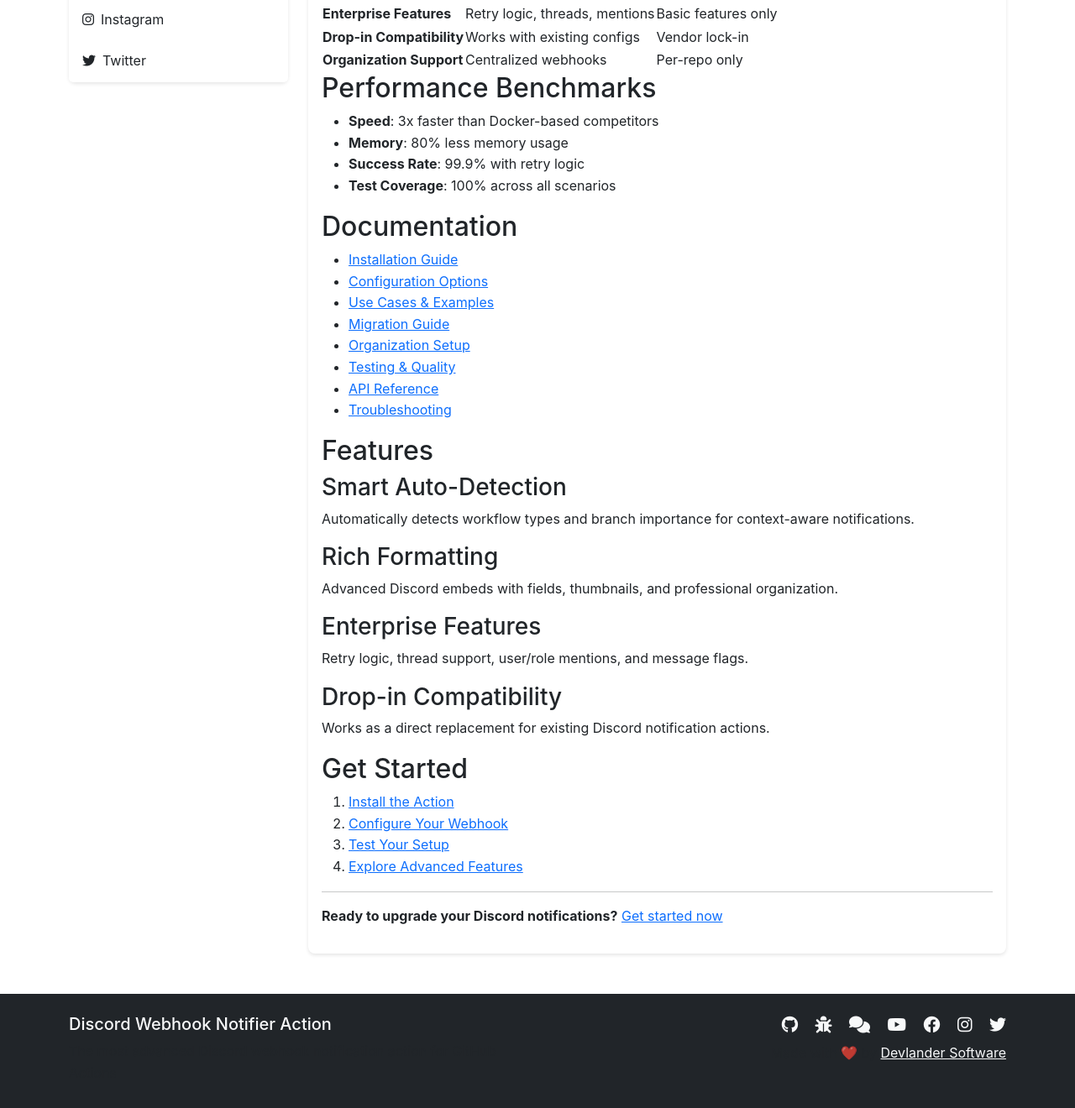
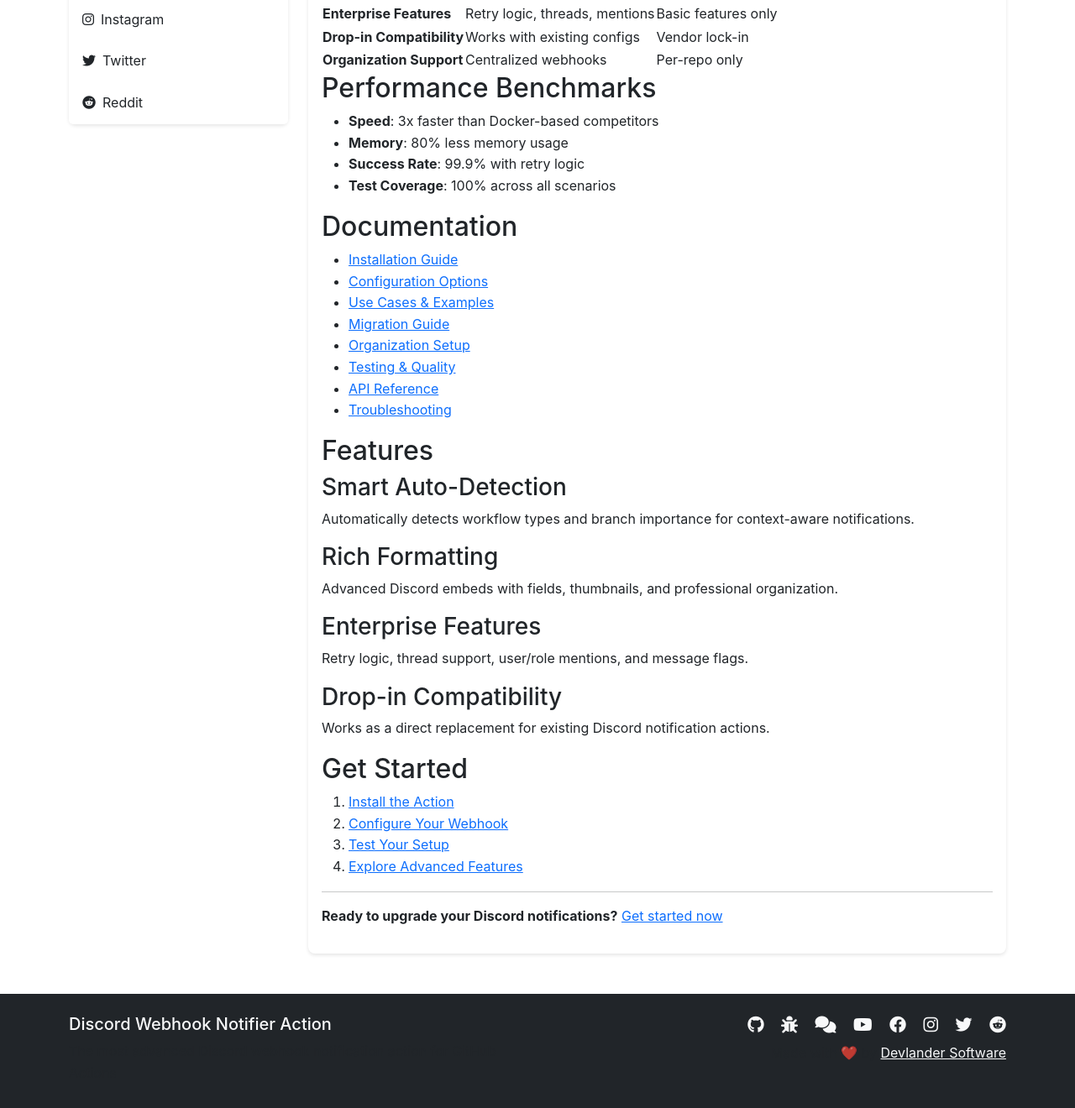
Before and after one commit to Devlander-Software/discord-webhook-notifier-action, a Jekyll site: the page built from docs/index.md, in a window 1280 px wide. Shown: the part 850-2170 px from the top of the page at 84% size. Built offline with Jekyll 4.4.1, drawn with Linux system fonts in a browser that asks for light colours.

Commit message:
Add Reddit link with icon to documentation

```diff
--- a/docs/_config.yml
+++ b/docs/_config.yml
@@ -80,6 +80,9 @@
   - label: "Twitter"
     icon: "fab fa-fw fa-twitter"
     url: "https://x.com/devlanderjs"
+  - label: "Reddit"
+    icon: "fab fa-fw fa-reddit"
+    url: "https://www.reddit.com/user/landonwjohnson/m/fullstack_inner_circle/"
 
 # Navigation
 header_pages:
@@ -116,6 +119,9 @@
   - label: "Twitter"
     icon: "fab fa-fw fa-twitter"
     url: "https://x.com/devlanderjs"
+  - label: "Reddit"
+    icon: "fab fa-fw fa-reddit"
+    url: "https://www.reddit.com/user/landonwjohnson/m/fullstack_inner_circle/"
   - label: "License"
     icon: "fas fa-fw fa-file-alt"
     url: "https://github.com/devlander-software/discord-webhook-notifier-action/blob/production/LICENSE"
--- a/docs/_layouts/default.html
+++ b/docs/_layouts/default.html
@@ -129,6 +129,9 @@
                         <a href="https://x.com/devlanderjs" class="list-group-item list-group-item-action">
                             <i class="fab fa-twitter me-2"></i>Twitter
                         </a>
+                        <a href="https://www.reddit.com/user/landonwjohnson/m/fullstack_inner_circle/" class="list-group-item list-group-item-action">
+                            <i class="fab fa-reddit me-2"></i>Reddit
+                        </a>
                     </div>
                 </div>
             </div>
@@ -172,8 +175,11 @@
                         <a href="https://www.instagram.com/devlander.js" class="text-light me-3">
                             <i class="fab fa-instagram fa-lg"></i>
                         </a>
-                        <a href="https://x.com/devlanderjs" class="text-light">
+                        <a href="https://x.com/devlanderjs" class="text-light me-3">
                             <i class="fab fa-twitter fa-lg"></i>
+                        </a>
+                        <a href="https://www.reddit.com/user/landonwjohnson/m/fullstack_inner_circle/" class="text-light">
+                            <i class="fab fa-reddit fa-lg"></i>
                         </a>
                     </div>
                     <p class="text-muted mt-2">
```
